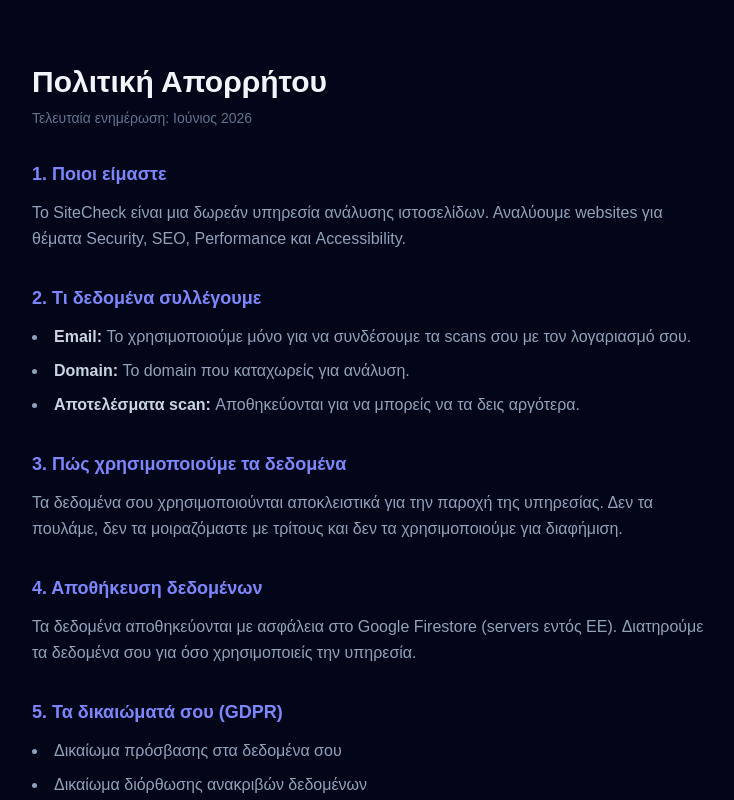
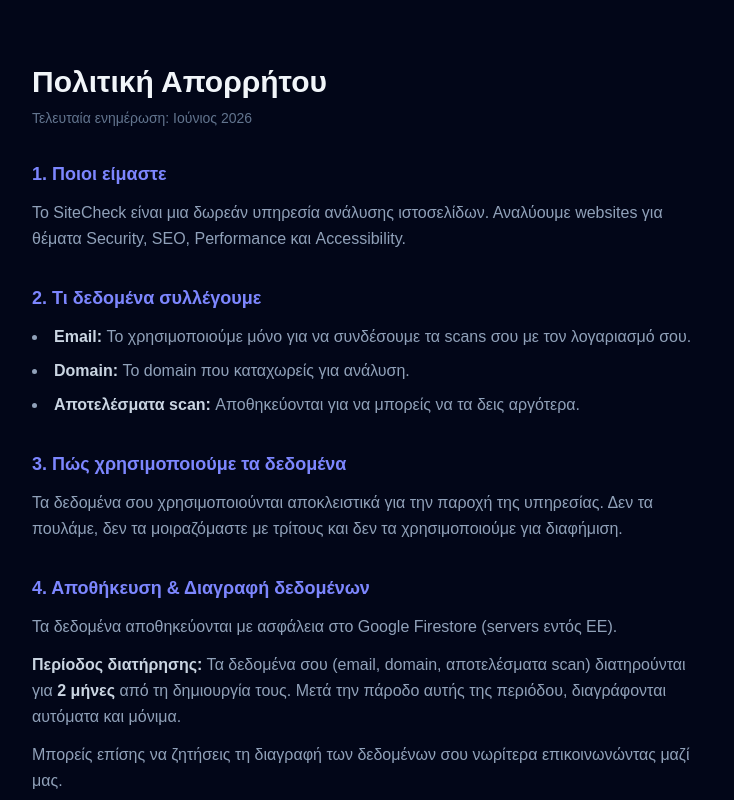
Before and after one commit to Kostaspallas12/sitecheck-gr, a Next.js app: page /privacy in a window 1280 px wide. Shown: the top 800 px of the page, without its empty margins (272-1006 px from the left). Built offline with nearby package versions, Linux system fonts and the light colour scheme.

Commit message:
Update data retention to 2 months in cleanup route and privacy policy

```diff
--- a/src/app/api/cleanup/route.ts
+++ b/src/app/api/cleanup/route.ts
@@ -2,21 +2,21 @@ import { NextRequest, NextResponse } from "next/server";
 import { db } from "@/lib/firebase";
 import { Timestamp } from "firebase-admin/firestore";
 
-// Καλείται από cron job κάθε μέρα
+// Καλείται από cron job κάθε 2 μήνες
 export async function GET(req: NextRequest) {
   const secret = req.nextUrl.searchParams.get("secret");
   if (secret !== process.env.CLEANUP_SECRET) {
     return NextResponse.json({ error: "Unauthorized" }, { status: 401 });
   }
 
-  const cutoff = Timestamp.fromDate(new Date(Date.now() - 7 * 24 * 60 * 60 * 1000));
+  const cutoff = Timestamp.fromDate(new Date(Date.now() - 60 * 24 * 60 * 60 * 1000));
 
   try {
     let deletedUsers = 0;
     let deletedSites = 0;
     let deletedScans = 0;
 
-    // Βρες users που δημιουργήθηκαν πριν από 7+ μέρες
+    // Βρες users που δημιουργήθηκαν πριν από 2+ μήνες
     const usersSnap = await db.collection("users")
       .where("createdAt", "<", cutoff)
       .get();
--- a/src/app/privacy/page.tsx
+++ b/src/app/privacy/page.tsx
@@ -34,10 +34,17 @@ export default function PrivacyPage() {
         </section>
 
         <section className="space-y-3">
-          <h2 className="text-lg font-semibold text-indigo-400">4. Αποθήκευση δεδομένων</h2>
+          <h2 className="text-lg font-semibold text-indigo-400">4. Αποθήκευση & Διαγραφή δεδομένων</h2>
           <p className="text-slate-400 leading-relaxed">
             Τα δεδομένα αποθηκεύονται με ασφάλεια στο Google Firestore (servers εντός ΕΕ).
-            Διατηρούμε τα δεδομένα σου για όσο χρησιμοποιείς την υπηρεσία.
+          </p>
+          <p className="text-slate-400 leading-relaxed">
+            <strong className="text-slate-300">Περίοδος διατήρησης:</strong> Τα δεδομένα σου (email, domain, αποτελέσματα scan)
+            διατηρούνται για <strong className="text-slate-300">2 μήνες</strong> από τη δημιουργία τους.
+            Μετά την πάροδο αυτής της περιόδου, διαγράφονται αυτόματα και μόνιμα.
+          </p>
+          <p className="text-slate-400 leading-relaxed">
+            Μπορείς επίσης να ζητήσεις τη διαγραφή των δεδομένων σου νωρίτερα επικοινωνώντας μαζί μας.
           </p>
         </section>
 
```
